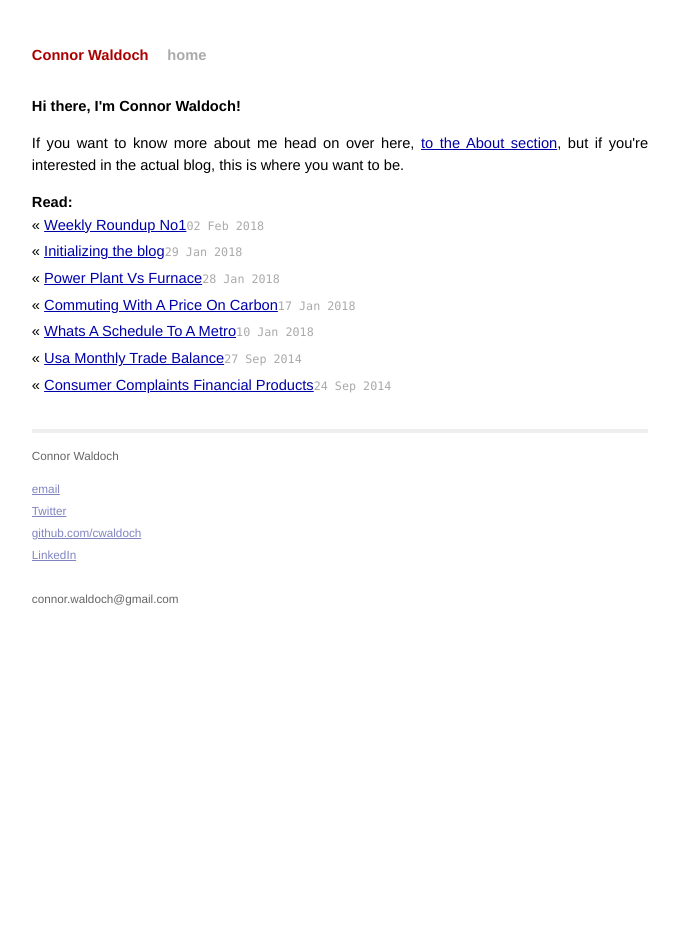
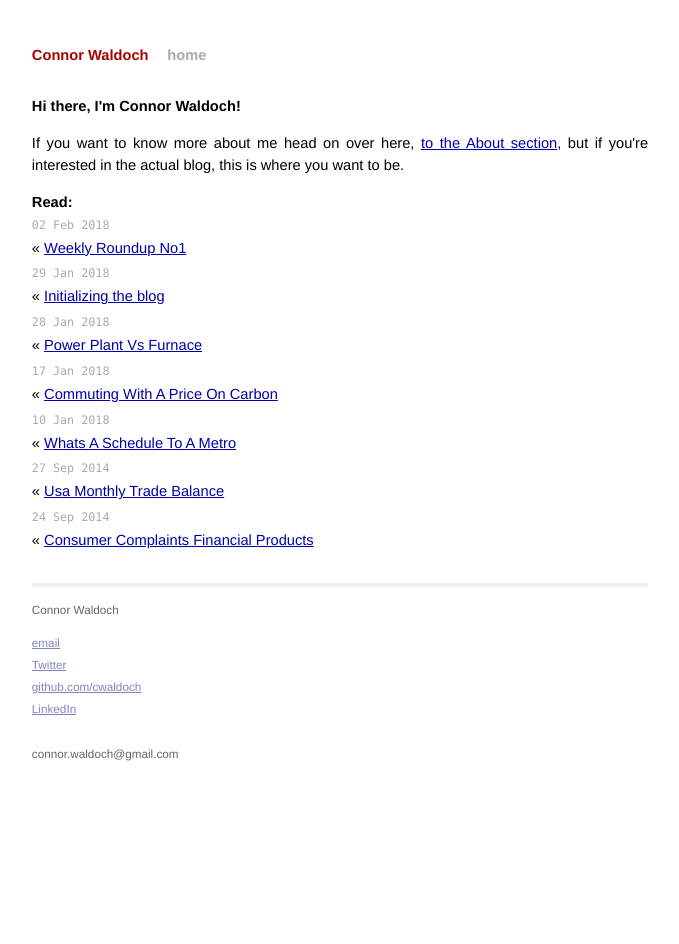
Before and after one commit to cwaldoch/cwaldoch.github.io, a Jekyll site: the page built from index.html, in a window 1280 px wide. Shown: the whole page, without its empty margins (300-979 px from the left). Built offline with Jekyll 4.4.1, drawn with Linux system fonts in a browser that asks for light colours; part of the change alters nothing that is shown.

```diff
--- a/index.html
+++ b/index.html
@@ -12,7 +12,7 @@ title: Connor Waldoch, Itinerant Blogger
   <h2 class="fade">Read:</h2>
   <ul class="posts">
     {% for post in site.posts %}
-      <li>&laquo; <a href="{{ post.url }}">{{ post.title }}</a><span>{{ post.date | date_to_string }}</span></li>
+      <span>{{ post.date | date_to_string }}</span> <li>&laquo; <a href="{{ post.url }}">{{ post.title }}</a></li>
     {% endfor %}
   </ul>
 
```
